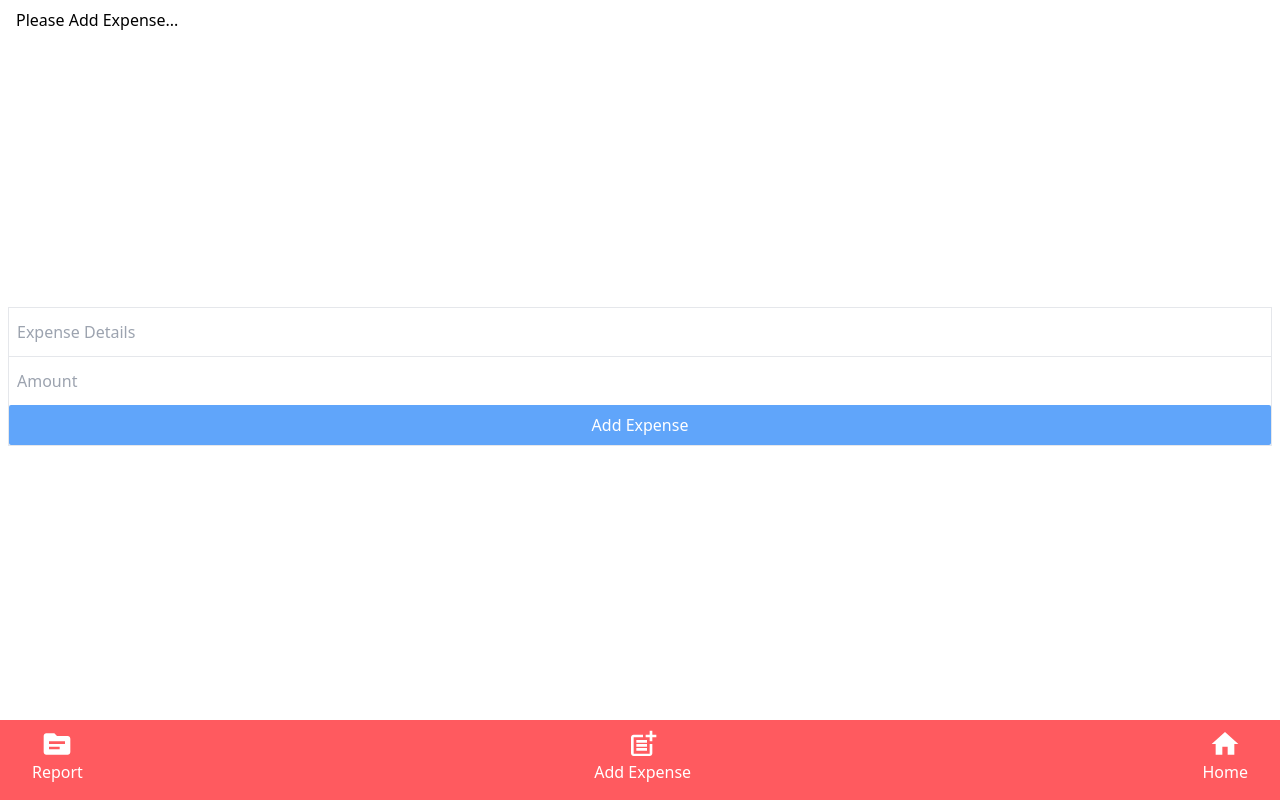
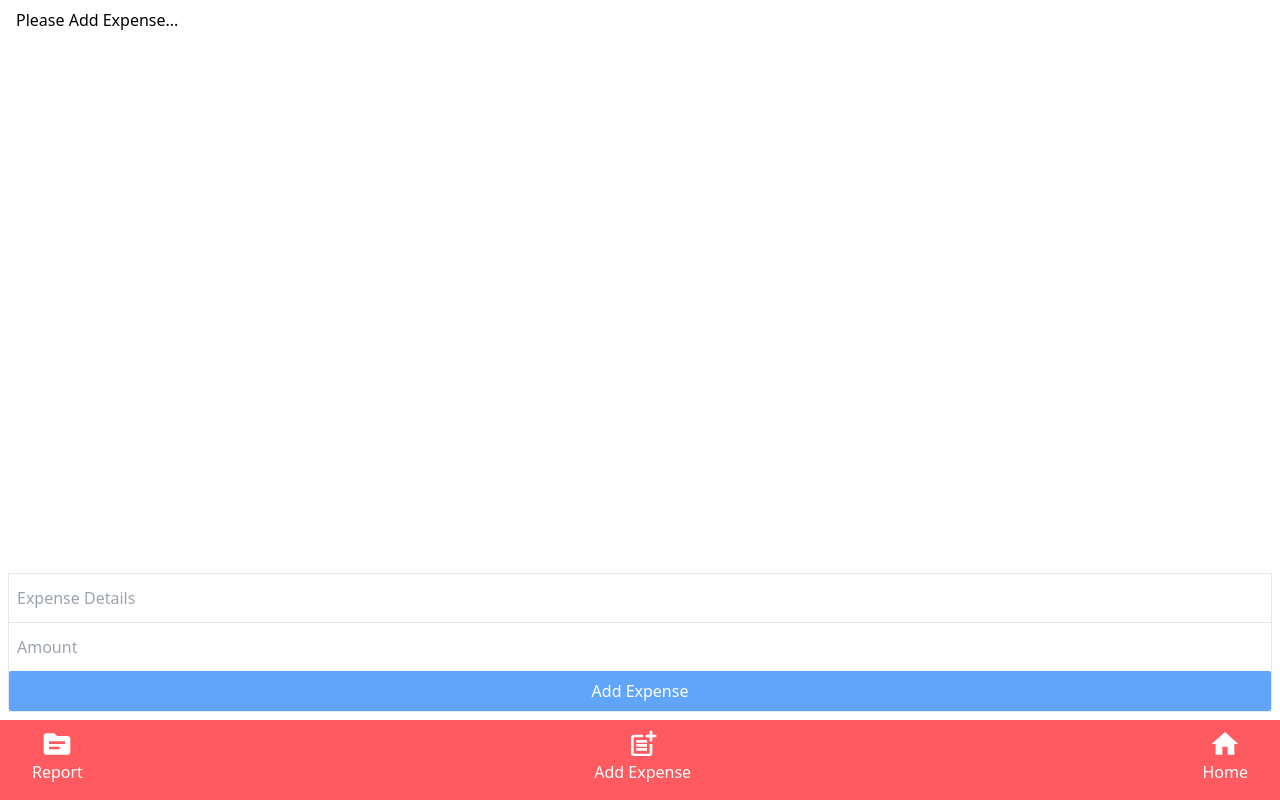
Before and after one commit to love-sonkar/test, a React (Vite) app: page /test/addexpense in a window 1280 px wide. Built offline with nearby package versions, Linux system fonts and the light colour scheme.

Commit message:
bug fixes in height problem

```diff
--- a/src/AddExpense.jsx
+++ b/src/AddExpense.jsx
@@ -19,7 +19,7 @@ const AddExpense = ({ Add }) => {
 
   return (
     <>
-      <div className="px-2">
+      <div className="px-2 w-full bg-white">
         <div className="flex flex-col gap-2 my-2 border">
           <textarea
             className=" px-2 py-3 scrollbar-hide resize-none text-base outline-none border-b"
--- a/src/App.jsx
+++ b/src/App.jsx
@@ -47,19 +47,19 @@ function App() {
   }, [itemexpense]);
 
   return (
-    <div
-      id="app"
-      className="app relative flex justify-between flex-col select-none"
-    >
+    <div id="app" className="app height-full relative select-none">
+      <div className="overflow-scroll scrollbar-hide pb-[86px]">
         <Routes>
-        <Route path="/test/" element={<HomeScreen item={itemexpense} />} />
+          <Route path="/test/" element={<HomeScreen />} />
           <Route
             path="/test/addexpense"
             element={
-            <>
+              <div className="h-full relative pb-[150px]">
                 <Expense item={itemexpense} remove={remove} />
+                <div className="fixed w-full mb-[80px] bottom-0">
                   <AddExpense Add={AddItem} />
-            </>
+                </div>
+              </div>
             }
           />
           <Route
@@ -68,7 +68,10 @@ function App() {
           />
           <Route path="*" element={<Navigate to="/test/" />} />
         </Routes>
+      </div>
+      <div className="fixed bottom-0 w-full">
         <Navigation />
+      </div>
     </div>
   );
 }
--- a/src/BalanceSheet.jsx
+++ b/src/BalanceSheet.jsx
@@ -15,8 +15,8 @@ const BalanceSheet = ({ item, remove }) => {
   }, []);
 
   return (
-    <div className="h-[87%]">
-      <div className="px-2 py-4 flex align-items-center">
+    <div className="">
+      <div className="px-2 py-4 flex align-items-center w-full bg-white">
         <input
           type="search"
           className="border outline-none py-1 px-2 text-base w-full"
--- a/src/Expense.jsx
+++ b/src/Expense.jsx
@@ -3,7 +3,7 @@ import ExpenseItem from "./ExpenseItem";
 
 const Expense = ({ item, remove, Reports }) => {
   return (
-    <div className="h-[86%] overflow-scroll scrollbar-hide px-2 pt-2">
+    <div className="overflow-scroll scrollbar-hide px-2 pt-2">
       {item.length === 0 ? (
         <h1 className="px-2 py2 text-base">Please Add Expense...</h1>
       ) : (
--- a/src/HomeScreen.jsx
+++ b/src/HomeScreen.jsx
@@ -1,27 +1,31 @@
 import React, { useEffect, useState } from "react";
 
-const HomeScreen = ({ item }) => {
-  let arry = item.map((items) => items.amount);
-  const [data, setdata] = useState([]);
-  console.log(arry);
-
-  const sum = (expense) => {
-    return expense.reduce((acc, number) => {
-      return number + acc;
-    }, 0);
-  };
+const HomeScreen = () => {
+  let item = JSON.parse(localStorage.getItem("expense"));
+  // let data = item.map((i) => i.amount);
+  // console.log(data);
+  // console.log(TotalExpense.map((i) => i.amount));
+  const [TotalExpense, setTotalExpense] = useState("");
+  // console.log("total ", TotalExpense);
 
   useEffect(() => {
-    setdata(sum(arry));
     document.title = "Expense Tracker | Home";
-  }, [data]);
-  console.log(data);
-  console.log(sum(arry));
+    return localStorage.setItem("expense", JSON.stringify(item));
+  }, [item]);
+
+  // const summ = (it) => {
+  //   const data = it
+  //     .map((items) => items.amount)
+  //     .reduce((prev, curr) => prev + curr, 0);
+  //   return data;
+  // };
+
+  const data = item.map((i) => i.amount).reduce((prev, curr) => prev + curr, 0);
 
   return (
     <div className="">
       home
-      <h1>hi{data}</h1>
+      <h1>{data}</h1>
     </div>
   );
 };
--- a/src/index.css
+++ b/src/index.css
@@ -9,16 +9,13 @@
   }
 }
 
-body {
-  height: 100vh;
+.app {
+  height: 100%;
   min-height: -webkit-fill-available;
 }
 
-#root {
+html,
+body {
+  min-height: 100% !important;
   height: 100%;
-  position: relative;
 }
-
-.app {
-  min-height: -webkit-fill-available;
-}
```
Lines whose indentation alone changed are shown as unchanged.
